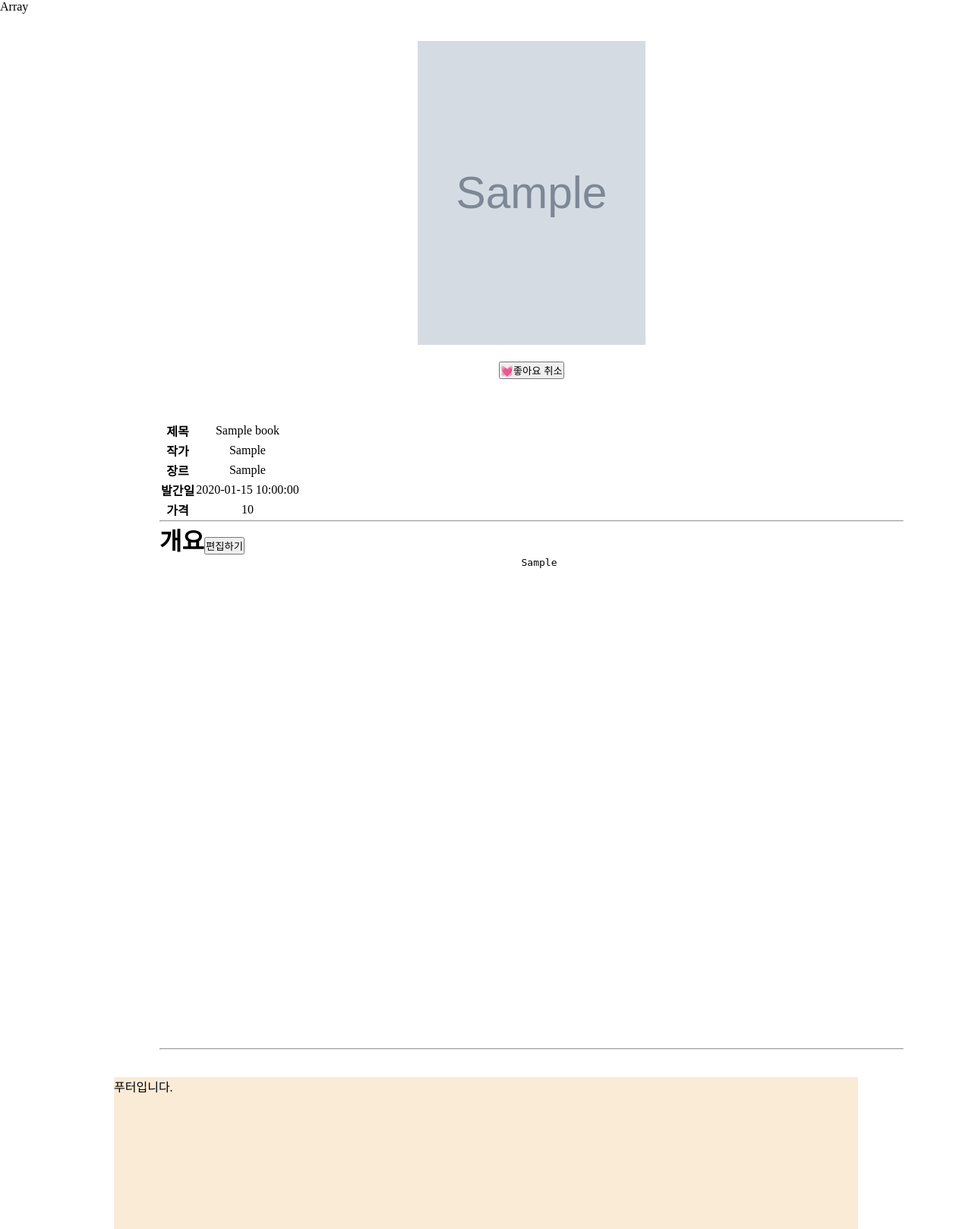
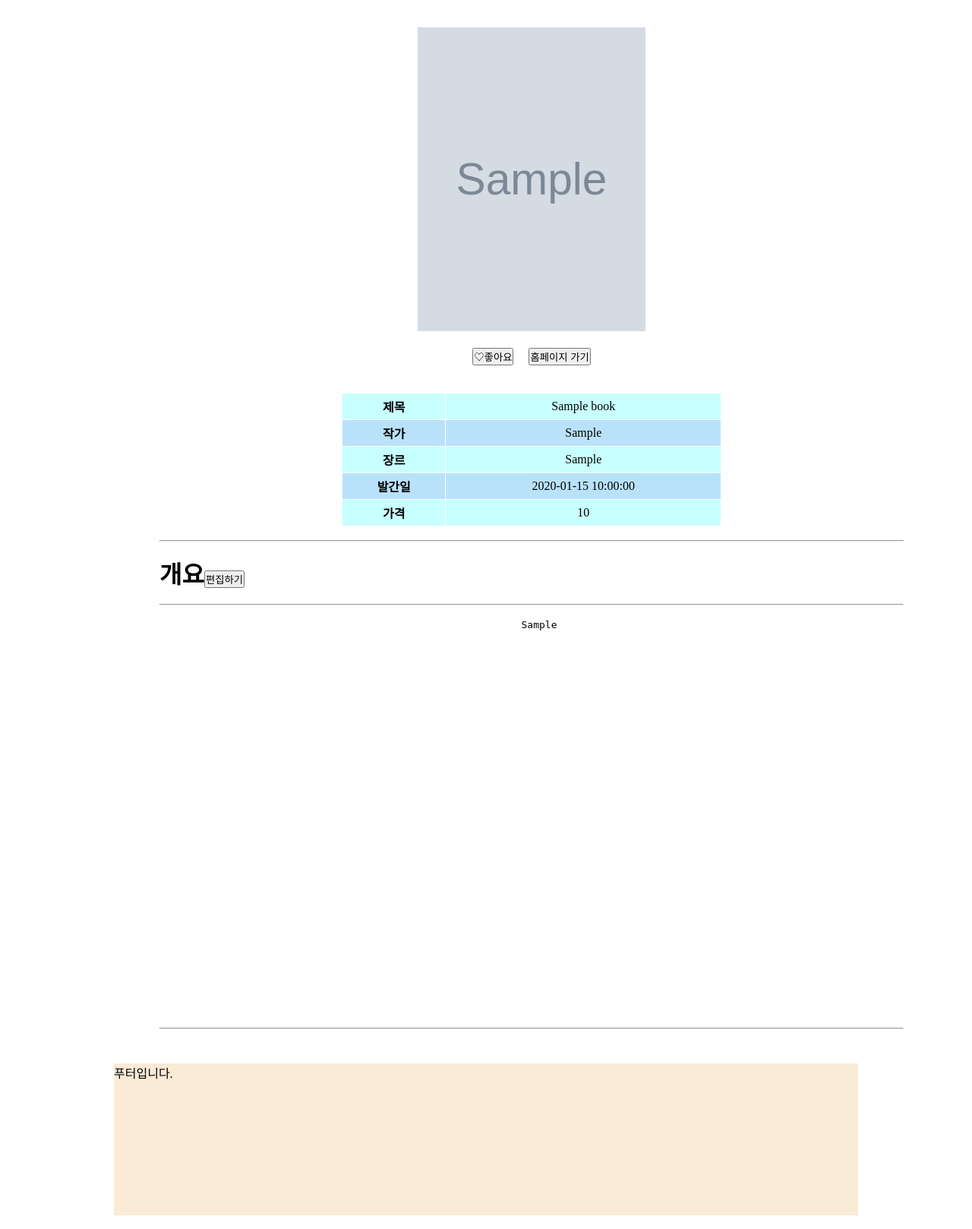
Before and after one commit to Korea-Information-Education-Institute/Book_Web_Site, a PHP site: page /book.php in a window 1280 px wide; the page is wider, and only the part inside the window is pictured. Shown: the part 150-1768 px from the top of that part at 76% size. Run offline with PHP 8.4, Linux system fonts and the light colour scheme; the visitor is signed in with stand-in values (Sample User, id 1); tables that the repository leaves empty or names only in its code hold one stand-in row (values such as "Sample post"); grey boxes marked "Sample" are stand-in pictures; some libraries are stand-ins or nearby versions.

Commit message:
스크랩 기능 수정 중

```diff
--- a/html/book.php
+++ b/html/book.php
@@ -11,7 +11,29 @@
     <script src="//code.jquery.com/jquery-1.11.2.min.js"></script>
     <script src="//code.jquery.com/jquery-migrate-1.2.1.min.js"></script>
 </head>
+<style>
+    #table{
+        border-radius:20px;
+    }
+    table{
+        border-collapse: collapse;
+        border:1px solid white;
+        margin-left:auto;
+        margin-right:auto;
+        width:500px;
+    }
+    th, td{
+        border:1px solid white;
+        padding:5px;
+    }
+    tr:nth-child(odd){
+        background-color:#C8FFFF;
+    }
+    tr:nth-child(even){
+        background-color:#B9E2FA;
+    }
 
+</style>
 <body>
     <?php
         //출력할 책의 제목 추출
@@ -27,16 +49,6 @@
     ?>
 
     <script>
-    <?php
-        //$SESSION_id=(isset($_SESSION[ 'user_id' ]))?'1':'123456789';
-        if( isset( $_SESSION[ 'user_id' ] ) ) {
-            $SESSION_id=true;
-        }else{
-            $SESSION_id=false;
-        }
-        $test=1;
-    ?>
-
         function update_intro(){
             var edit_btn=document.getElementById('edit_btn');
             var intro=document.getElementById('intro');
@@ -67,7 +79,25 @@
                     }
                 });
             }
-
+        }
+        function update_scrap(scrap_type){
+            $.ajax({
+                url				: './update_scrap.php',
+                data			: {
+                scrap_type      : scrap_type,
+                user_id		    : "<?php echo $_SESSION['user_id'];?>",
+                book_index		: "<?php echo $row['book_index'];?>"},
+                type			: 'POST',
+                dataType		: 'json',
+                success		: function(result) {
+                    if(result.success == false) {
+                        alert(result.msg);
+                        return;
+                    }
+                    alert(result.success_msg);
+                }
+            });
+            window.location.reload();
         }
     </script>
 
@@ -75,25 +105,19 @@
         <?php
             include './header.php';
             if(include('./dbconnect.php')){
-                //이부분오류
-                //if( isset( $_SESSION[ 'user_id' ] ) ){
-                    $sql2 = "SELECT * FROM `scrap` WHERE `user_id` = '$_SESSION[user_id]' AND `book_index`=$row[book_index]";
+                if( isset($_SESSION['user_id'])){
+                    $sql2 = "SELECT * FROM scrap WHERE user_id='$_SESSION[user_id]' AND book_index='$row[book_index]'";
                     $result2 = mysqli_query($conn, $sql2);
-                    //echo gettype($_SESSION['user_id']);
-                    //echo gettype((int)$row['book_index']);
-                    $row2 = mysqli_fetch_array($result2);
-                    echo $row2;
-                    if ($result2 ===false){
+                    $count2 = mysqli_num_rows($result2);
+                    $row1 = mysqli_fetch_array($result2);
+                    if ($count2==0){
                         echo "<style>#scrap{display:inline-block;}</style>";
                         echo "<style>#scraped{display:none;}</style>";
-                    }else if(mysqli_num_rows($result2)==1){
+                    }else{
                         echo "<style>#scrap{display:none;}</style>";
                         echo "<style>#scraped{display:inline-block;}</style>";
                     }
-                    else{
-                        echo "<style>#scrap{display:none;}</style>";
-                        echo "<style>#scraped{display:inline-block;}</style>";
-                    }
+                }
             }
         ?>
         <div class="container">
@@ -101,9 +125,11 @@
                 <br><br>
                 <img src=<?php echo $row['book_img_address']?> alt="이미지" width="300" height="400">
                 <br><br>
-                <button id="scrap">&#x2661;좋아요</button>
-                <button id="scraped">&#x1f493;좋아요 취소</button>
-                <br><br><br><br>
+                <button id="scrap" onclick="update_scrap('insert')">&#x2661;좋아요</button>
+                <button id="scraped" onclick="update_scrap('delete')">&#x1f493;좋아요 취소</button>&nbsp&nbsp&nbsp
+                <button onClick="location.href='<?php echo $row['book_web_address'];?>'">홈페이지 가기</button>
+                <br><br><br>
+                <div id="table">
                 <table>
                     <tr>
                         <th>제목</th>
@@ -126,9 +152,13 @@
                         <td><?php echo $row['book_price'];?></td>
                     </tr>
                 </table>
-                <hr>
-                <div style="overflow-y:auto; overflow-x:hidden; width:1000px; height:675px;">
+                </div>
+                <br><hr><br>
+                <div>
                     <h1 style="text-align:left;">개요<button style="position:right;" value="edit" id='edit_btn' onclick="update_intro()">편집하기</button></h1>
+                </div>
+                <br><hr><br>
+                <div style="overflow-y:auto; overflow-x:hidden; width:1000px; height:520px;">
                     <?php echo "<pre id='intro' contenteditable='false' style='white-space: pre-wrap;'>$row[book_introduce]</pre>";?>
                 </div>
                 <br><hr>
```
Also changed, not shown: html/update_scrap.php (added, +42 -0 lines).
